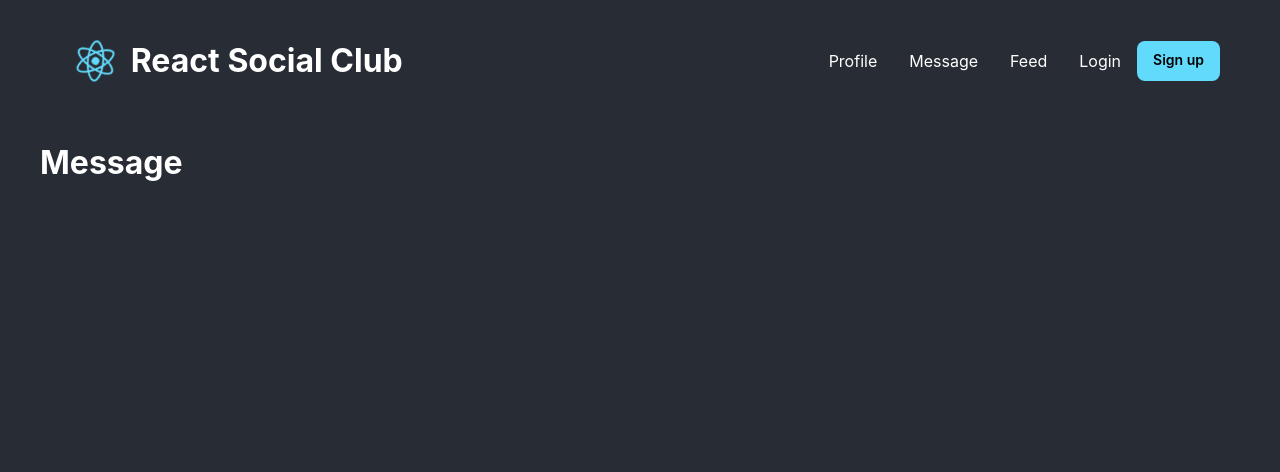
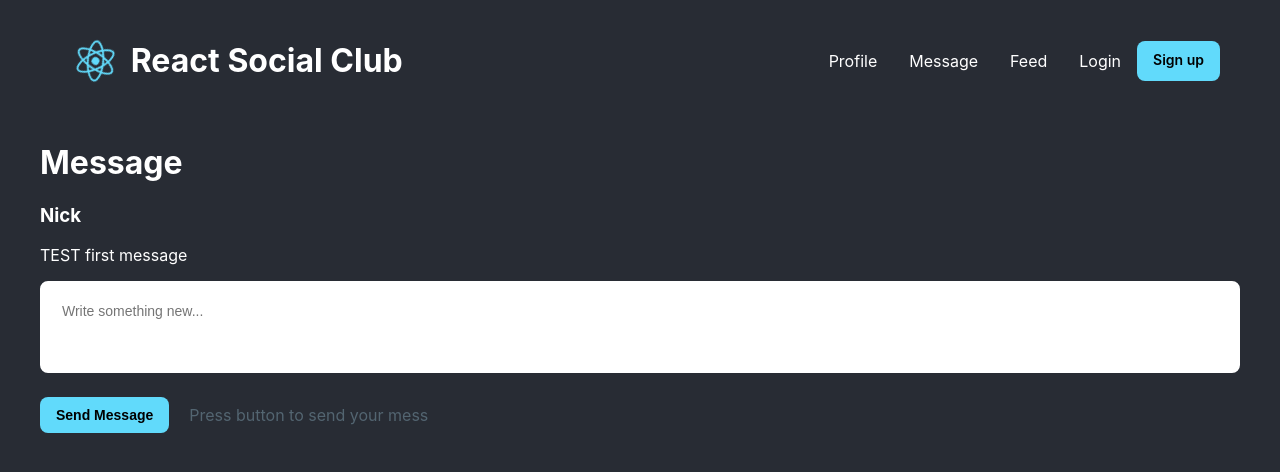
Before and after one commit to DDaneliuk/react-node-social, a React (Create React App) app in the folder client/: page /message in a window 1280 px wide. Shown: the top 472 px of the page. Built offline with nearby package versions, Linux system fonts and the light colour scheme.

Commit message:
create message page

```diff
--- a/client/src/App.js
+++ b/client/src/App.js
@@ -11,16 +11,10 @@ function App(props) {
             <div className="App">
                 <NavBar/>
                 <Routes>
-                    <Route
-                        path="/"
-                        element={
-                            <ProfilePage
-                                profilePage={props.state.profilePage}
-                                dispatch={props.dispatch}
-                            />
-                        }
-                    />
-                    <Route path="/message" element={<MessagePage/>}/>
+                    <Route path="/"
+                           element={<ProfilePage profilePage={props.state.profilePage} dispatch={props.dispatch}/>}/>
+                    <Route path="/message"
+                           element={<MessagePage messagePage={props.state.messagePage} dispatch={props.dispatch}/>}/>
                 </Routes>
             </div>
         </Router>
--- /dev/null
+++ b/client/src/components/dialog/Dialog.jsx
@@ -0,0 +1,12 @@
+import React from "react"
+
+const Dialog = (props) => {
+    return (
+        <div>
+            <h3>{props.name}</h3>
+        </div>
+
+    )
+}
+
+export default Dialog;
--- /dev/null
+++ b/client/src/components/message/Message.jsx
@@ -0,0 +1,12 @@
+import React from "react"
+
+const Message = (props) => {
+    return (
+        <div>
+            <p>{props.message}</p>
+        </div>
+
+    )
+}
+
+export default Message;
--- a/client/src/index.js
+++ b/client/src/index.js
@@ -7,7 +7,7 @@ import store from './redux/state'
 let rerenderEntireTree = (state) => {
     ReactDOM.render(
         <React.StrictMode>
-            <App state={state} dispatch={store.dispatch.bind(store)}/>
+            <App state={state} dispatch={store.dispatch.bind(store)} store={store}/>
         </React.StrictMode>,
         document.getElementById("root")
     );
--- a/client/src/redux/state.js
+++ b/client/src/redux/state.js
@@ -1,5 +1,9 @@
+// posts
 const ADD_POST = 'ADD_POST'
 const UPDATE_NEW_POST_TEXT = 'UPDATE_NEW_POST_TEXT';
+// message
+const UPDATE_NEW_MESSAGE_BODY = 'UPDATE_NEW_MESSAGE_BODY';
+const SEND_MESSAGE = 'SEND_MESSAGE';
 
 let store = {
     _state: {
@@ -20,6 +24,15 @@ let store = {
             ],
             postAreaText: "",
         },
+        messagePage: {
+            dialogs: [
+                {id: 1, name: 'Nick'}
+            ],
+            messages: [
+                {id: 1, messages: "TEST first message"},
+            ],
+            newMessageBody: ""
+        }
     },
     getState() {
         return this._state
@@ -44,10 +57,22 @@ let store = {
         } else if (action.type === UPDATE_NEW_POST_TEXT) {
             this._state.profilePage.postAreaText = action.text;
             this._callSubscriber(this._state);
+        } else if (action.type === UPDATE_NEW_MESSAGE_BODY) {
+            this._state.messagePage.newMessageBody = action.body
+            this._callSubscriber(this._state);
+        } else if (action.type === SEND_MESSAGE) {
+            let body = this._state.messagePage.newMessageBody;
+            this._state.messagePage.newMessageBody = '';
+            this._state.messagePage.messages.push({id: 2, messages: body});
+            this._callSubscriber(this._state);
         }
     }
 }
+// posts
 export const addPostActionCreator = () => ({type: ADD_POST})
 export const updateNewPostTextActionCreator = (text) => ({type: UPDATE_NEW_POST_TEXT, text: text})
+// messages
+export const sendMessageCreator = () => ({type: SEND_MESSAGE})
+export const updateMessageBodyCreator = (body) => ({type: UPDATE_NEW_MESSAGE_BODY, body: body})
 
 export default store;
--- a/client/src/view/message-page/MessagePage.jsx
+++ b/client/src/view/message-page/MessagePage.jsx
@@ -1,8 +1,42 @@
 import React from "react"
+import Dialog from "../../components/dialog/Dialog";
+import Message from "../../components/message/Message";
+import style from "../../components/posts/Posts.module.scss";
+import {sendMessageCreator, updateMessageBodyCreator} from "../../redux/state";
 
-const MessagePage = () => {
+const MessagePage = (props) => {
+    const dialogsElem = props.messagePage.dialogs.map(d => <Dialog id={d.id} name={d.name}/>)
+    const messagesElem = props.messagePage.messages.map(m => <Message id={m.id} message={m.messages}/>)
+    const messBody = props.messagePage.newMessageBody
+
+    const onSendMessHandler = (e) => {
+        e.preventDefault()
+        props.dispatch(sendMessageCreator())
+    }
+    const onTextMessChange = (e) => {
+        const body = e.target.value
+        props.dispatch(updateMessageBodyCreator(body))
+    }
     return (
-        <h1>Message</h1>
+        <div>
+            <h1>Message</h1>
+            <div>{dialogsElem}</div>
+            <div>{messagesElem}</div>
+            <div>
+                <form>
+                <textarea
+                    rows="3"
+                    placeholder="Write something new..."
+                    value={messBody}
+                    onChange={e => onTextMessChange(e)}
+                />
+                    <div className={style.messageBtn}>
+                        <p className={style.hint}>Press button to send your mess</p>
+                        <button className={style.primaryBtn} onClick={e => onSendMessHandler(e)}>Send Message</button>
+                    </div>
+                </form>
+            </div>
+        </div>
     )
 }
 
```
